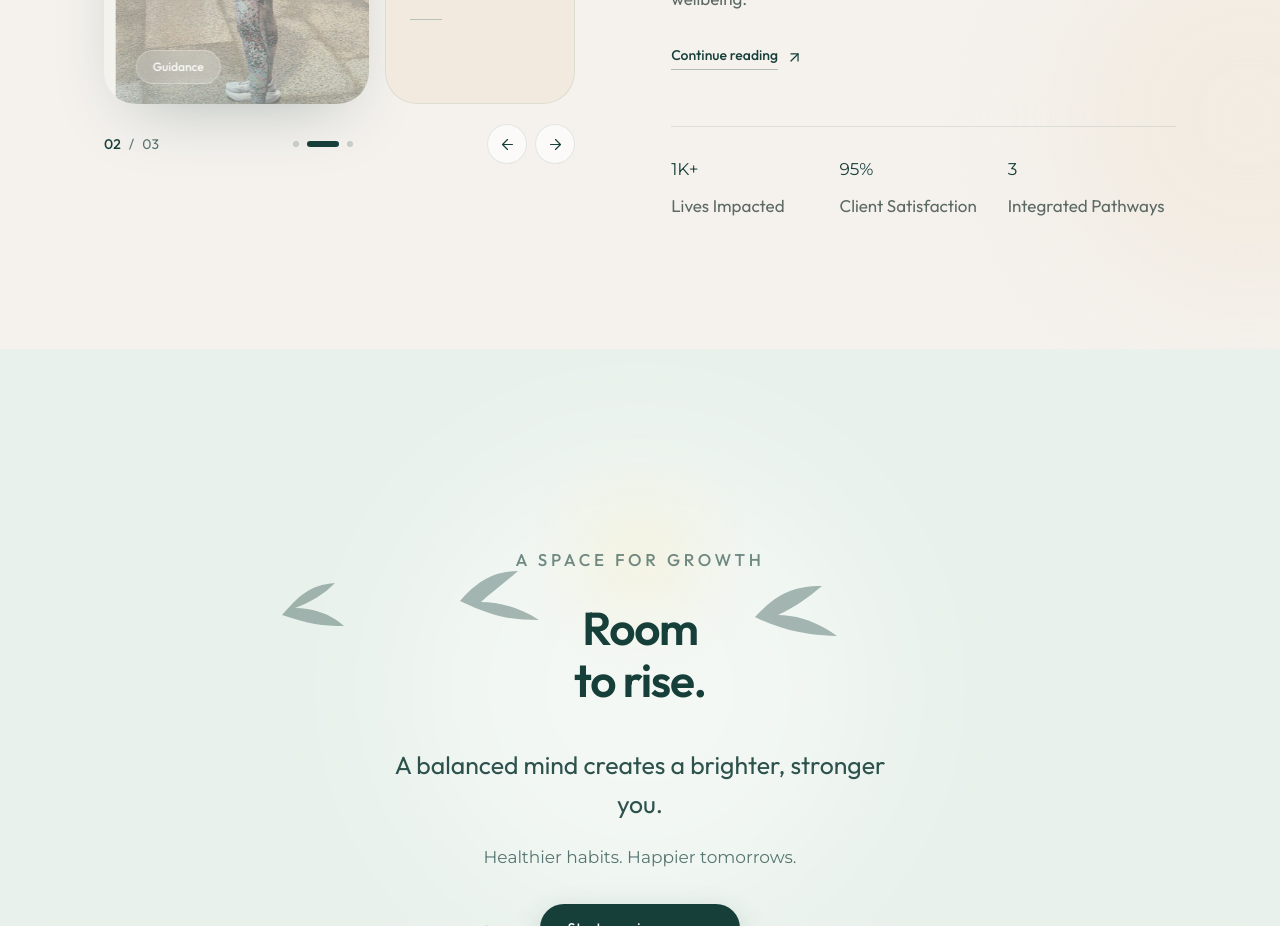
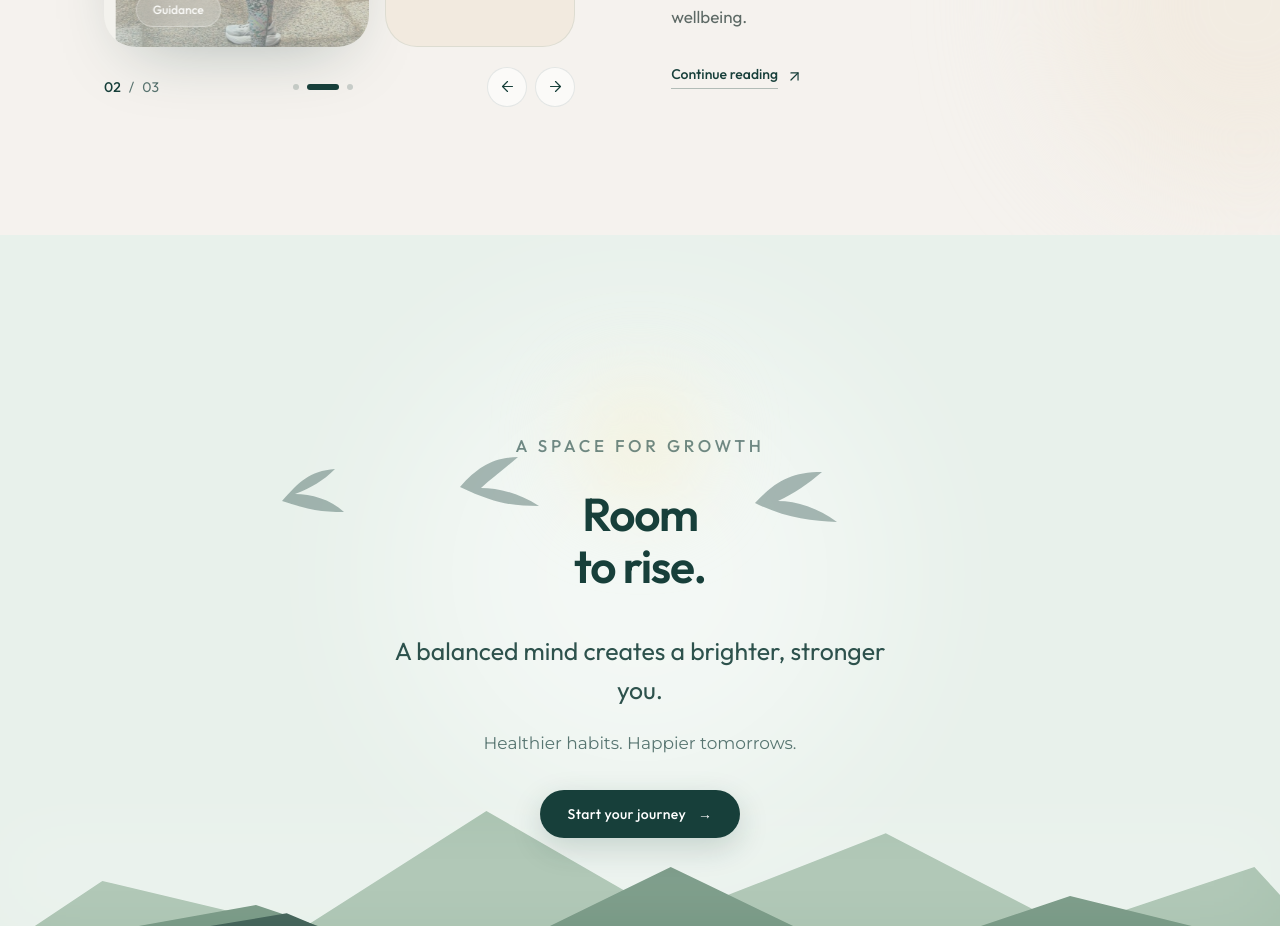
Before and after one commit to rudraigowri/mindbodymedworks, a Next.js app: page / in a window 1280 px wide. Shown: the part 2420-3346 px from the top of the page. Built offline with nearby package versions, Linux system fonts and the light colour scheme; no server answers.

Commit message:
Add hero portrait

```diff
--- a/components/About.tsx
+++ b/components/About.tsx
@@ -120,11 +120,13 @@ export function About() {
           <div className="grid items-center gap-16 lg:grid-cols-[0.95fr_1.05fr] lg:gap-20">
             {/* IMAGE CAROUSEL */}
             <div className="relative">
+              {/* Decorative circle */}
               <div
                 aria-hidden="true"
                 className="absolute -left-8 top-10 h-24 w-24 rounded-full border border-sage-dark/10 bg-sage/20"
               />
 
+              {/* Images + quote */}
               <div className="relative z-10 grid grid-cols-[1.25fr_0.9fr] gap-4">
                 {/* Main image */}
                 <div className="relative aspect-[0.78] overflow-hidden rounded-[2rem] bg-sage/10 shadow-[0_25px_70px_-30px_rgba(23,63,58,0.35)]">
@@ -163,8 +165,10 @@ export function About() {
                         className="object-cover"
                       />
 
+                      {/* Image gradient */}
                       <div className="absolute inset-0 bg-gradient-to-t from-deep-teal/25 via-transparent to-transparent" />
 
+                      {/* Image label */}
                       <div className="absolute bottom-5 left-5 rounded-full border border-white/30 bg-white/20 px-4 py-2 text-xs font-medium text-white backdrop-blur-md">
                         {currentImage.label}
                       </div>
@@ -195,6 +199,7 @@ export function About() {
 
               {/* Carousel controls */}
               <div className="relative z-20 mt-5 flex items-center justify-between">
+                {/* Counter */}
                 <div className="flex items-center gap-2 text-sm text-deep-teal/70">
                   <span className="font-medium text-deep-teal">
                     {String(active + 1).padStart(2, "0")}
@@ -205,6 +210,7 @@ export function About() {
                   <span>{String(total).padStart(2, "0")}</span>
                 </div>
 
+                {/* Dots */}
                 <div className="flex items-center gap-2">
                   {aboutImages.map((image, index) => (
                     <button
@@ -226,6 +232,7 @@ export function About() {
                   ))}
                 </div>
 
+                {/* Previous / Next */}
                 <div className="flex items-center gap-2">
                   <button
                     type="button"
@@ -286,30 +293,6 @@ export function About() {
                   className="transition-transform duration-200 group-hover:translate-x-0.5 group-hover:-translate-y-0.5"
                 />
               </button>
-
-              {/* Statistics */}
-              <div className="mt-14 grid grid-cols-3 border-t border-deep-teal/10 pt-7">
-                <div>
-                  <p className="font-serif text-2xl text-deep-teal">1K+</p>
-                  <p className="mt-2 text-xs leading-relaxed text-muted sm:text-sm">
-                    Lives Impacted
-                  </p>
-                </div>
-
-                <div>
-                  <p className="font-serif text-2xl text-deep-teal">95%</p>
-                  <p className="mt-2 text-xs leading-relaxed text-muted sm:text-sm">
-                    Client Satisfaction
-                  </p>
-                </div>
-
-                <div>
-                  <p className="font-serif text-2xl text-deep-teal">3</p>
-                  <p className="mt-2 text-xs leading-relaxed text-muted sm:text-sm">
-                    Integrated Pathways
-                  </p>
-                </div>
-              </div>
             </div>
           </div>
         </div>
@@ -488,7 +471,6 @@ export function About() {
                     </p>
                   </div>
 
-                  {/* Bottom spacing */}
                   <div className="h-4 sm:h-6" />
                 </div>
               </div>
```
